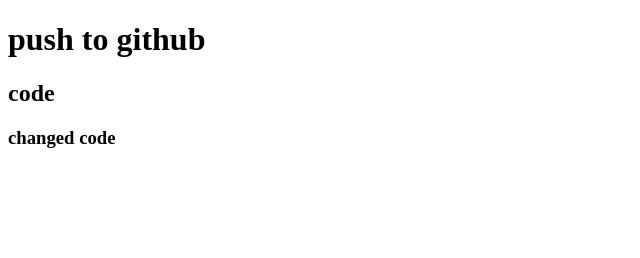
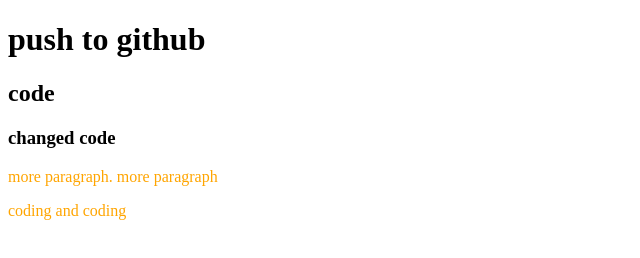
Before and after one commit to sanilaskar/new-repo, a plain HTML site: page index.html in a window 1280 px wide. Shown: the whole page, without its empty margins (0-640 px from the left). Drawn offline with Linux system fonts and the light colour scheme.

Commit message:
styles added

```diff
--- a/index.html
+++ b/index.html
@@ -6,12 +6,16 @@
     <meta http-equiv="X-UA-Compatible" content="IE=edge">
     <meta name="viewport" content="width=device-width, initial-scale=1.0">
     <title>New 1st repo</title>
+    <link rel="stylesheet" href="style.css">
 </head>
 
 <body>
     <h1>push to github</h1>
     <h2>code</h2>
     <h3>changed code </h3>
+    <p>more paragraph. more paragraph</p>
+
+    <p>coding and coding</p>
 
 
 </body>
--- /dev/null
+++ b/style.css
@@ -0,0 +1,3 @@
+p {
+    color: orange;
+}
```
